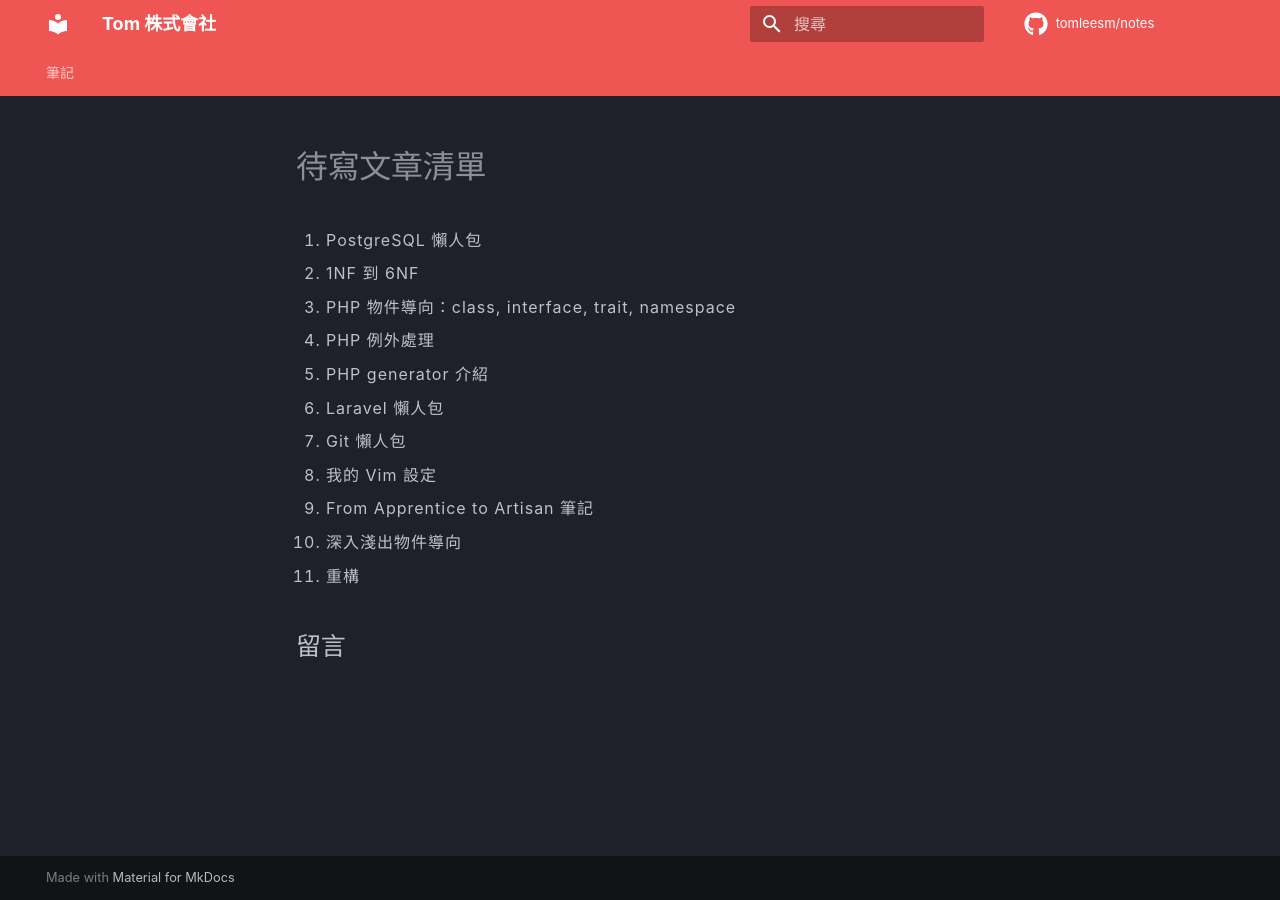
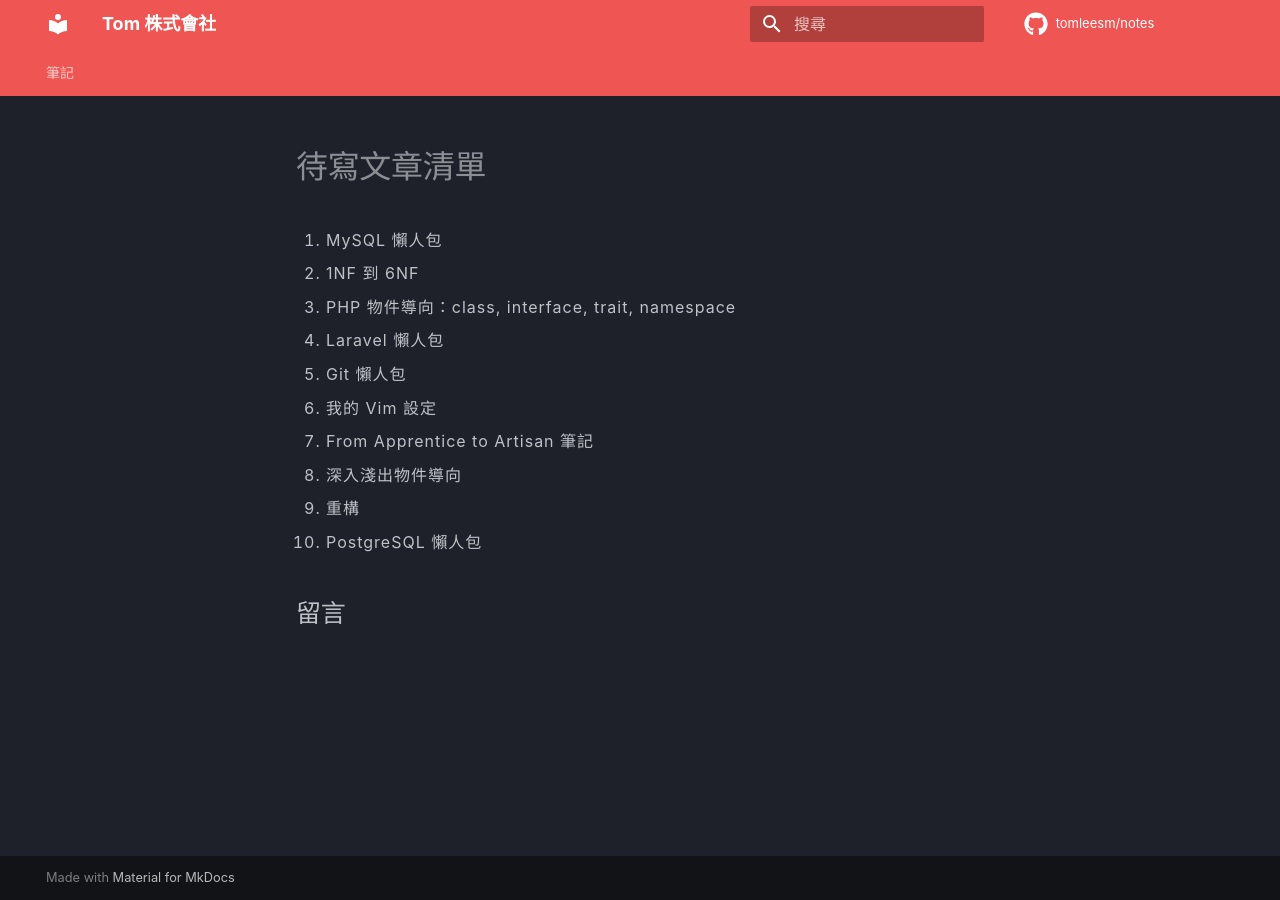
Before and after one commit to tomleesm/notes, an MkDocs documentation site: the page built from docs/articles-wait-to-write.md, in a window 1280 px wide. Built offline with MkDocs 1.6.1 and Material for MkDocs 9.7.7, drawn with Linux system fonts in a browser that asks for light colours; comment, search, counter and statistics services are not loaded.

Commit message:
待寫文章清單只留下職缺上有寫的，PostgreSQL 懶人包移到最後

```diff
--- a/docs/articles-wait-to-write.md
+++ b/docs/articles-wait-to-write.md
@@ -1,12 +1,11 @@
 # 待寫文章清單
-1. PostgreSQL 懶人包
+1. MySQL 懶人包
 2. 1NF 到 6NF
 3. PHP 物件導向：class, interface, trait, namespace
-4. PHP 例外處理
-5. PHP generator 介紹
 6. Laravel 懶人包
 7. Git 懶人包
 8. 我的 Vim 設定
 9. From Apprentice to Artisan 筆記
 10. 深入淺出物件導向
 11. 重構
+12. PostgreSQL 懶人包
```
